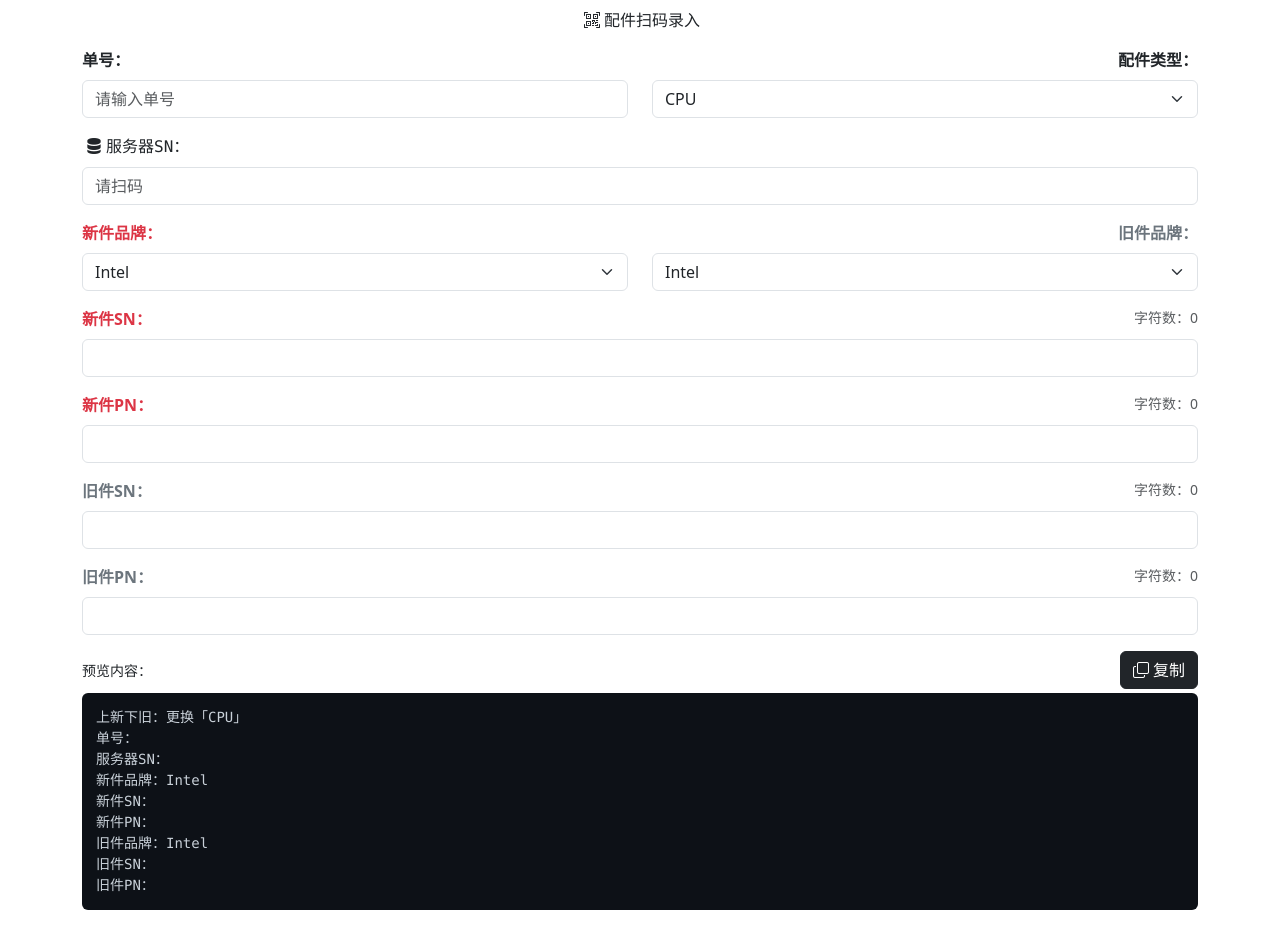
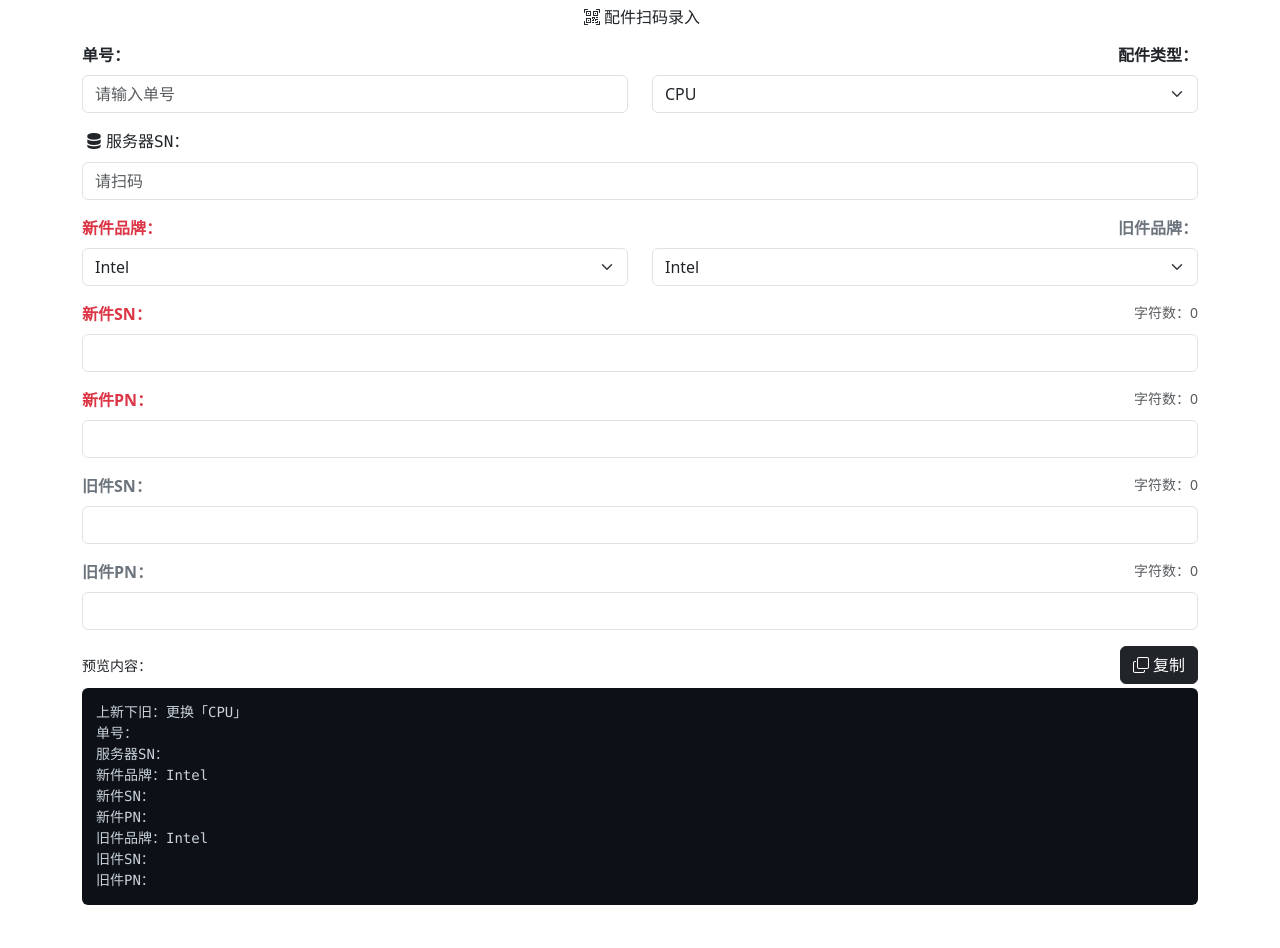
Before and after one commit to y377/pda, a plain HTML site: page index.html in a window 1280 px wide. Drawn offline with nearby package versions, Linux system fonts and the light colour scheme.

Commit message:
Update index.html

```diff
--- a/index.html
+++ b/index.html
@@ -6,6 +6,7 @@
   <title>配件扫码录入</title>
   <meta name="viewport" content="width=device-width, initial-scale=1.0, maximum-scale=1.0, user-scalable=no" />
   <meta http-equiv="X-UA-Compatible" content="IE=edge" />
+  <link rel="icon" href="favicon.ico">
   <link crossorigin="anonymous" href="https://lib.baomitu.com/twitter-bootstrap/5.3.3/css/bootstrap.min.css" rel="stylesheet" />
   <link crossorigin="anonymous" href="https://lib.baomitu.com/bootstrap-icons/1.11.3/font/bootstrap-icons.min.css" rel="stylesheet" />
   <link crossorigin="anonymous" href="https://lib.baomitu.com/highlight.js/11.10.0/styles/github-dark.css" rel="stylesheet" />
@@ -14,7 +15,7 @@
 </head>
 
 <body class="container mb-5">
-  <p class="text-center pt-2"><i class="bi bi-qr-code-scan px-1"></i>配件扫码录入</p>
+  <h6 class="text-center pt-2"><i class="bi bi-qr-code-scan px-1"></i>配件扫码录入</h6>
   <div id="toastContainer" class="position-fixed top-0 start-50 translate-middle-x" style="z-index: 9999;"></div>
 
   <div class="row my-3">
```
